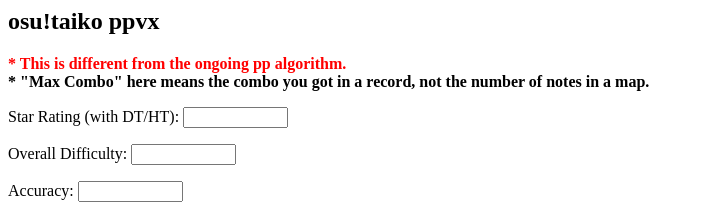
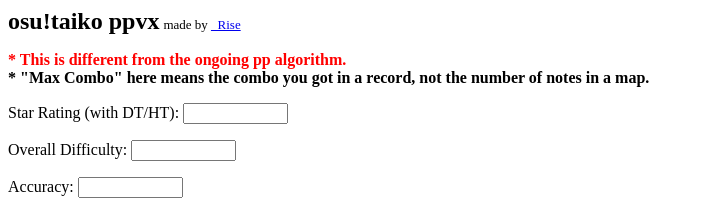
Before and after one commit to watayur/ppvx, a plain HTML site: page index.html in a window 1280 px wide. Shown: the top 211 px of the page, 0-704 px from the left. Drawn offline with Linux system fonts and the light colour scheme.

Commit message:
adjusted the title and added the author

```diff
--- a/index.html
+++ b/index.html
@@ -4,7 +4,7 @@
         <title>ppvx</title>
     </head>
     <body>
-        <p><h2>osu!taiko ppvx</h2></p>
+        <p><font size="5"><b>osu!taiko ppvx</b></font> <font size="2">made by <a href="https://osu.ppy.sh/users/5217107">_Rise</a></font></p>
         <p><font color="#ff0000"><b>* This is different from the ongoing pp algorithm.</b></font><br>
         <b>* "Max Combo" here means the combo you got in a record, not the number of notes in a map.</b></p>
         <p>Star Rating (with DT/HT): <input type="text" id="sr" size="10"></p>
```
